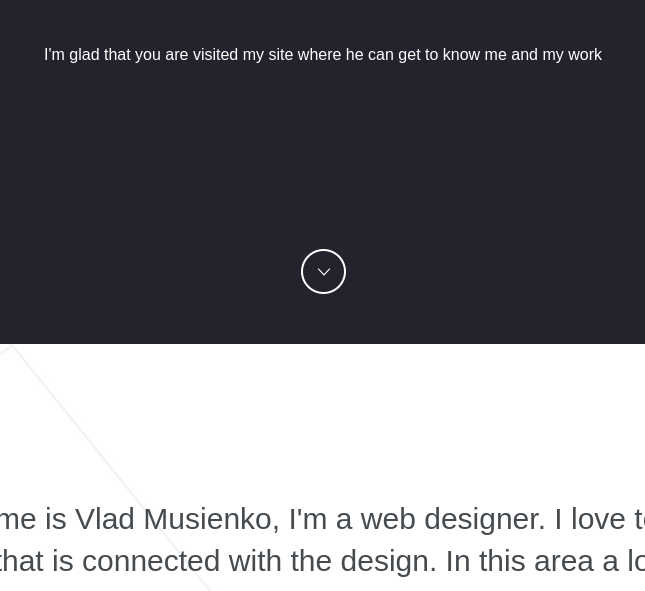
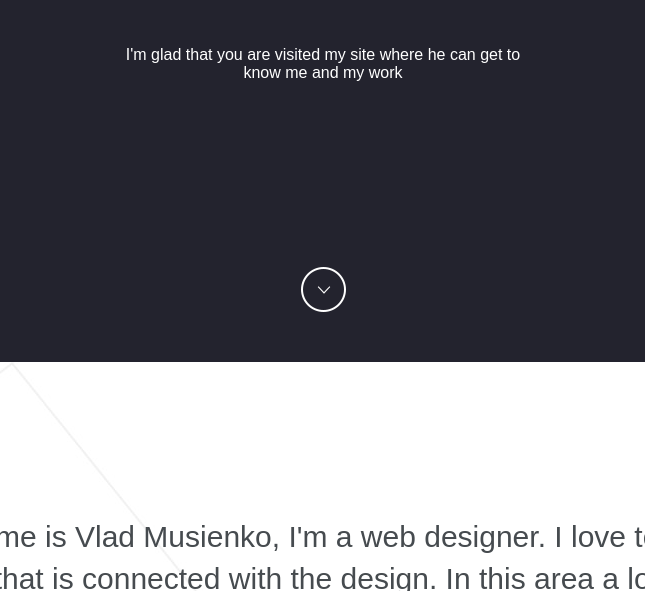
Before and after one commit to ihorba/ilovedesign, a plain HTML site: page index.html in a window 1280 px wide. Shown: the part 509-1100 px from the top of the page, without its empty margins (317-962 px from the left). Drawn offline with Linux system fonts and the light colour scheme.

Commit message:
first p edit

```diff
--- a/css/style.css
+++ b/css/style.css
@@ -143,3 +143,8 @@ textarea {
 	margin: 0 0 30px;
 
 }
+
+.ba-intro p {
+	margin: 0 auto;
+	max-width: 45%;
+}
```
